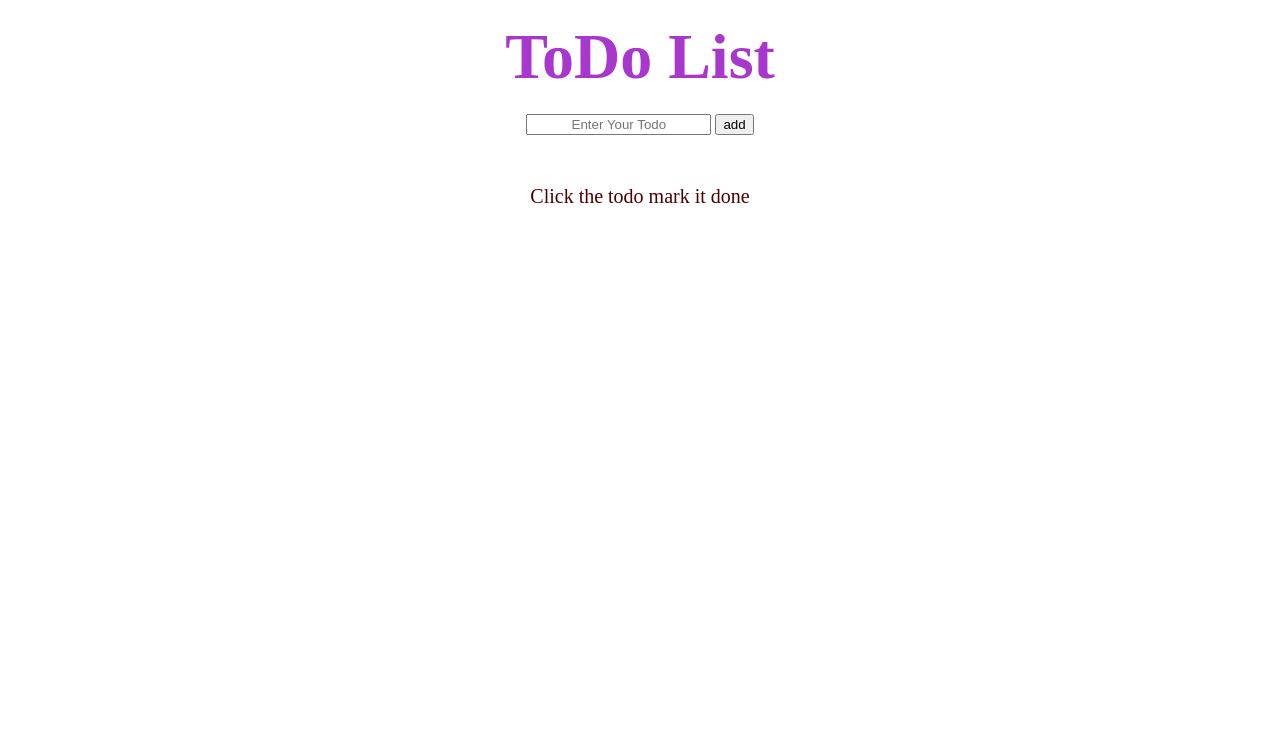
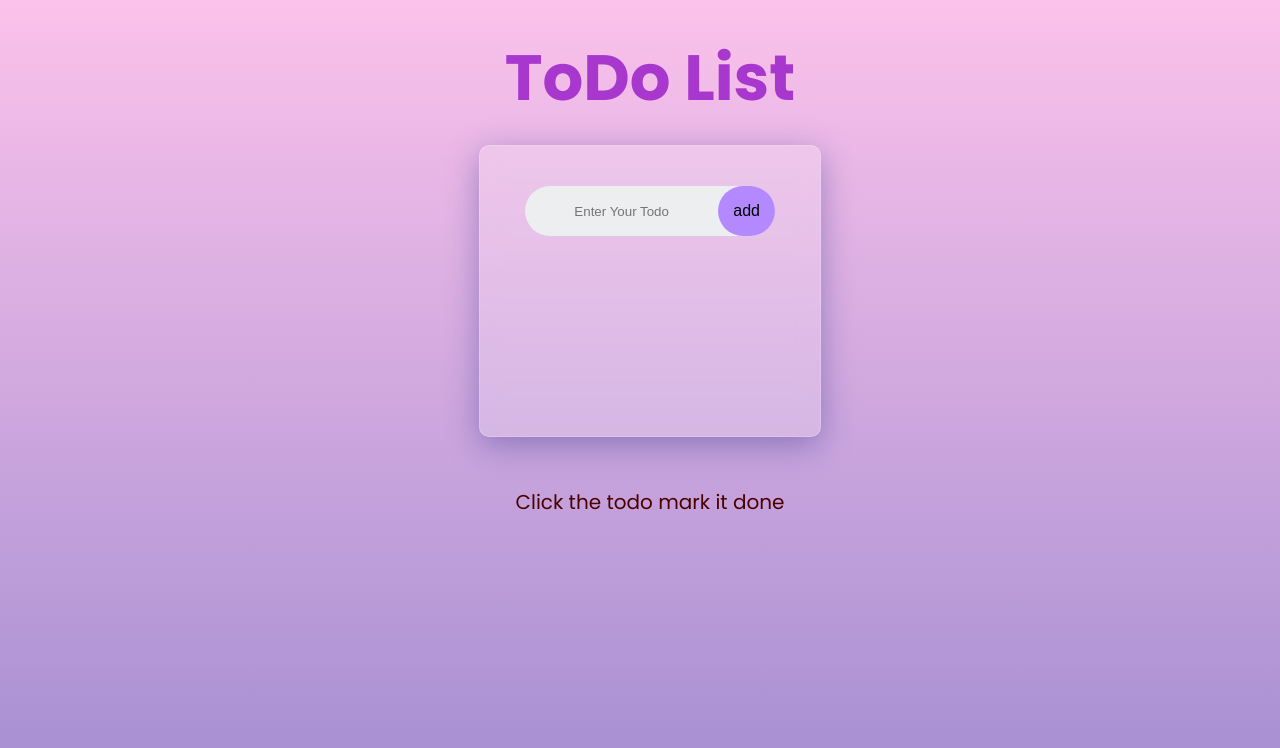
Before and after one commit to Abhishekjha9/SimpleTodoList, a plain HTML site: page index.html in a window 1280 px wide. Drawn offline with Linux system fonts and the light colour scheme.

Commit message:
Update style.css

```diff
--- a/style.css
+++ b/style.css
@@ -1,21 +1,85 @@
-*{
+@import url('https://fonts.googleapis.com/css2?family=Poppins:ital,wght@0,100;0,200;0,300;0,400;0,500;0,600;0,700;0,800;0,900;1,100;1,200;1,300;1,400;1,500;1,600;1,700;1,800;1,900&display=swap');
+
+* {
     text-align: center;
-}
-.done{
-    text-decoration: line-through;
-    color:  green;
+    margin: 0;
 }
 
-.container img{
+.container {
+    background-image: linear-gradient(to top, #a18cd1 0%, #fbc2eb 100%);
+    width: 100%;
+    height: 100vh;
+    font-family: "Poppins", sans-serif;
+    font-weight: 400;
+    font-style: normal;
+    padding: 10px;
+}
+
+#subcontainer {
+    background: rgba(255, 255, 255, 0.2);
+    box-shadow: 0 8px 32px 0 rgba(31, 38, 135, 0.37);
+    backdrop-filter: blur(9.5px);
+    -webkit-backdrop-filter: blur(9.5px);
+    border-radius: 10px;
+    border: 1px solid rgba(255, 255, 255, 0.18);
+    height: 250px;
+    width: 300px;
+    margin-left: auto;
+    margin-right: auto;
+    padding: 20px;
+    text-align: center;
+    padding: auto;
+    display: flex;
+    justify-content: center;
+    margin-top: 20px
+}
+
+.done {
+    text-decoration: line-through;
+    color: green;
+}
+
+.container img {
     height: 15px;
     width: 15px;
     margin-left: 25px;
     border-radius: 50%;
     cursor: pointer;
 }
-li{
+
+li {
     list-style-type: none;
 }
-li img:hover{
+
+li img:hover {
     background-color: rgb(105, 105, 105);
 }
+
+#row {
+    background: #edeef0;
+    border-radius: 30px;
+    height: 50px;
+    width: 250px;
+    display: flex;
+    align-items: center;
+    justify-content: space-between;
+    margin: 20px;
+}
+
+#inputField {
+    flex: 1;
+    border: none;
+    outline: none;
+    background: transparent;
+}
+
+button {
+    border-radius: 30px;
+    border: none;
+    outline: none;
+    font-size: 16px;
+    background: #b488ff;
+    cursor: pointer;
+    height: 100%;
+    padding: 5px 15px;
+}
```
